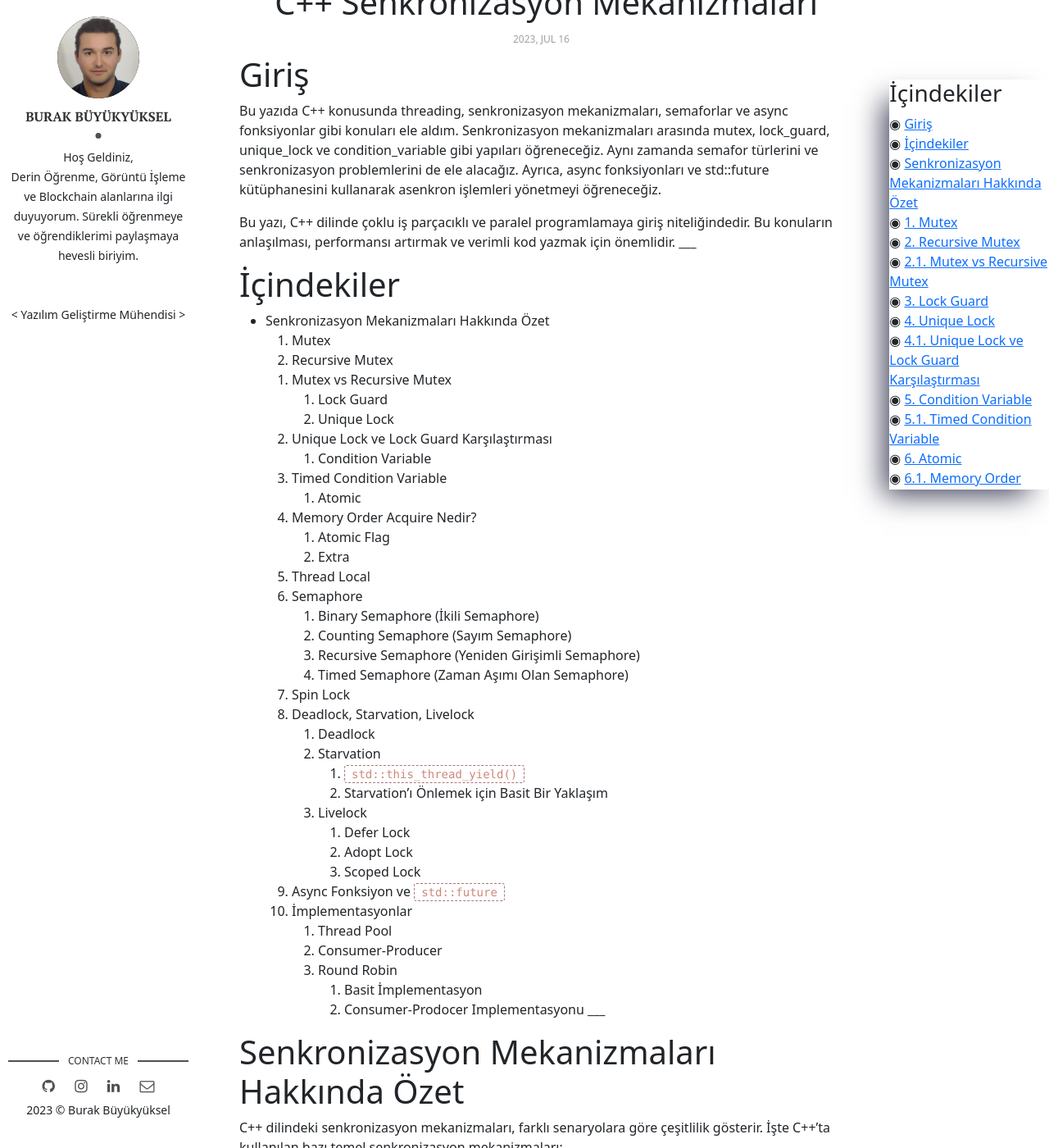
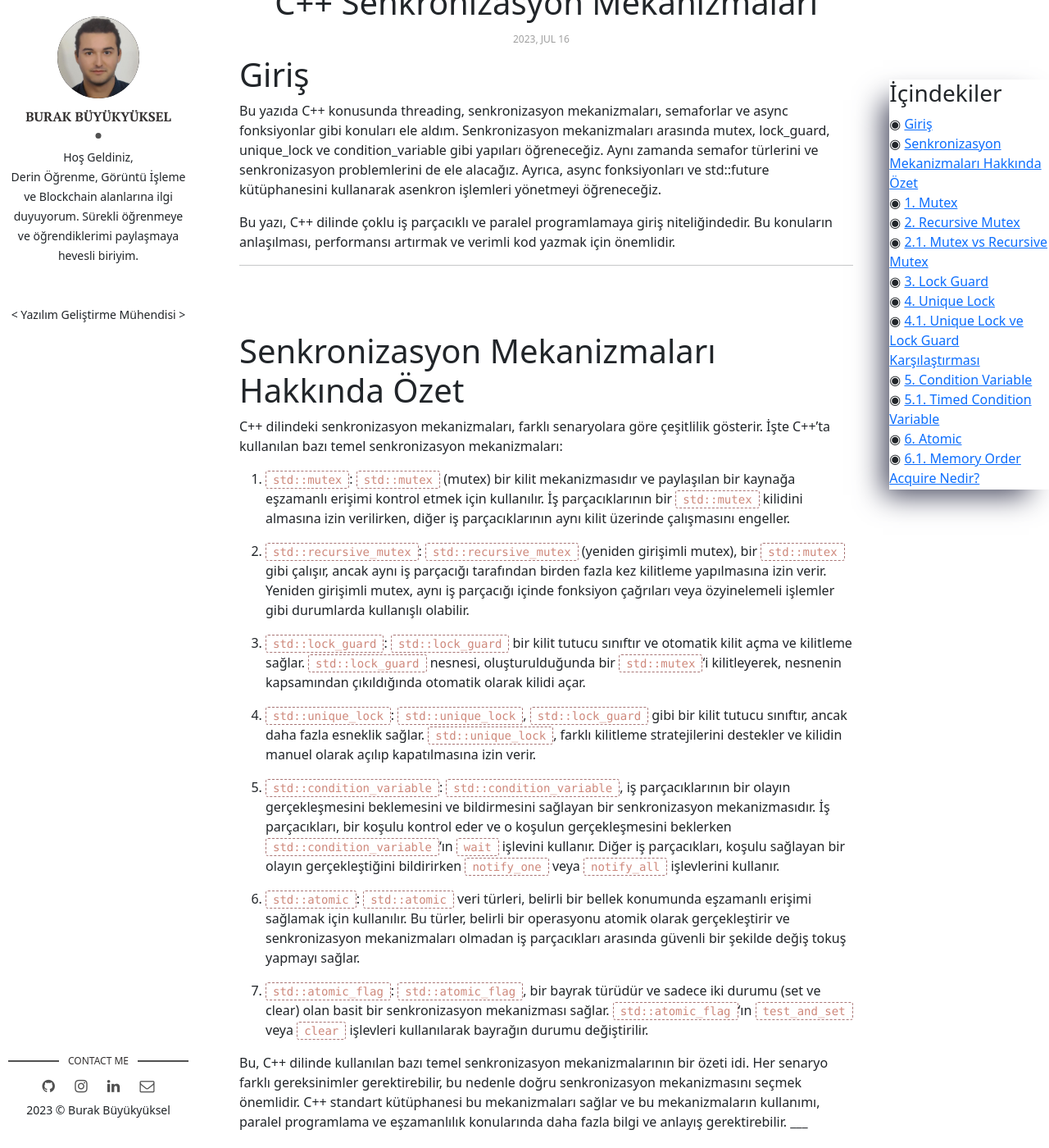
Before and after one commit to bbuyukyuksel/bbuyukyuksel.github.io, a Jekyll site: the page built from _posts/2023-07-16-cpp-senkronizasyon-mekanizmalari.markdown, in a window 1280 px wide and 1400 px high, scrolled down 650 px. Shown: the whole window at 82% size. Built offline with Jekyll 4.4.1, drawn with Linux system fonts in a browser that asks for light colours; comment, search, counter and statistics services are not loaded.

Commit message:
update post

```diff
--- a/_posts/2023-07-16-cpp-senkronizasyon-mekanizmalari.markdown
+++ b/_posts/2023-07-16-cpp-senkronizasyon-mekanizmalari.markdown
@@ -8,7 +8,6 @@ img: post_images/thread.png
 tags: ['C++', 'threading', 'multiprocessing', 'senkronizasyon mekanizmaları', 'mutex', 'lock_guard', 'unique_lock', 'condition_variable', 'semafor', 'binary semaphore', 'counting semaphore', 'recursive semaphore', 'deadlock', 'starvation', 'livelock', 'async fonksiyonlar', 'std::future']
 contents:
 - 'Giriş;giriş'
-- 'İçindekiler;i̇çindekiler'
 - 'Senkronizasyon Mekanizmaları Hakkında Özet;senkronizasyon-mekanizmaları-hakkında-özet'
 - '1. Mutex;1-mutex'
 - '2. Recursive Mutex;2-recursive-mutex'
@@ -55,8 +54,10 @@ contents:
 Bu yazıda C++ konusunda threading, senkronizasyon mekanizmaları, semaforlar ve async fonksiyonlar gibi konuları ele aldım. Senkronizasyon mekanizmaları arasında mutex, lock_guard, unique_lock ve condition_variable gibi yapıları öğreneceğiz. Aynı zamanda semafor türlerini ve senkronizasyon problemlerini de ele alacağız. Ayrıca, async fonksiyonları ve std::future kütüphanesini kullanarak asenkron işlemleri yönetmeyi öğreneceğiz.
 
 Bu yazı, C++ dilinde çoklu iş parçacıklı ve paralel programlamaya giriş niteliğindedir. Bu konuların anlaşılması, performansı artırmak ve verimli kod yazmak için önemlidir.
+
 ___
 
+<!--
 # İçindekiler
 
 - Senkronizasyon Mekanizmaları Hakkında Özet
@@ -96,6 +97,7 @@ ___
 			1. Basit İmplementasyon
 			2. Consumer-Prodocer Implementasyonu
 ___
+-->
 
 # Senkronizasyon Mekanizmaları Hakkında Özet
 
```
